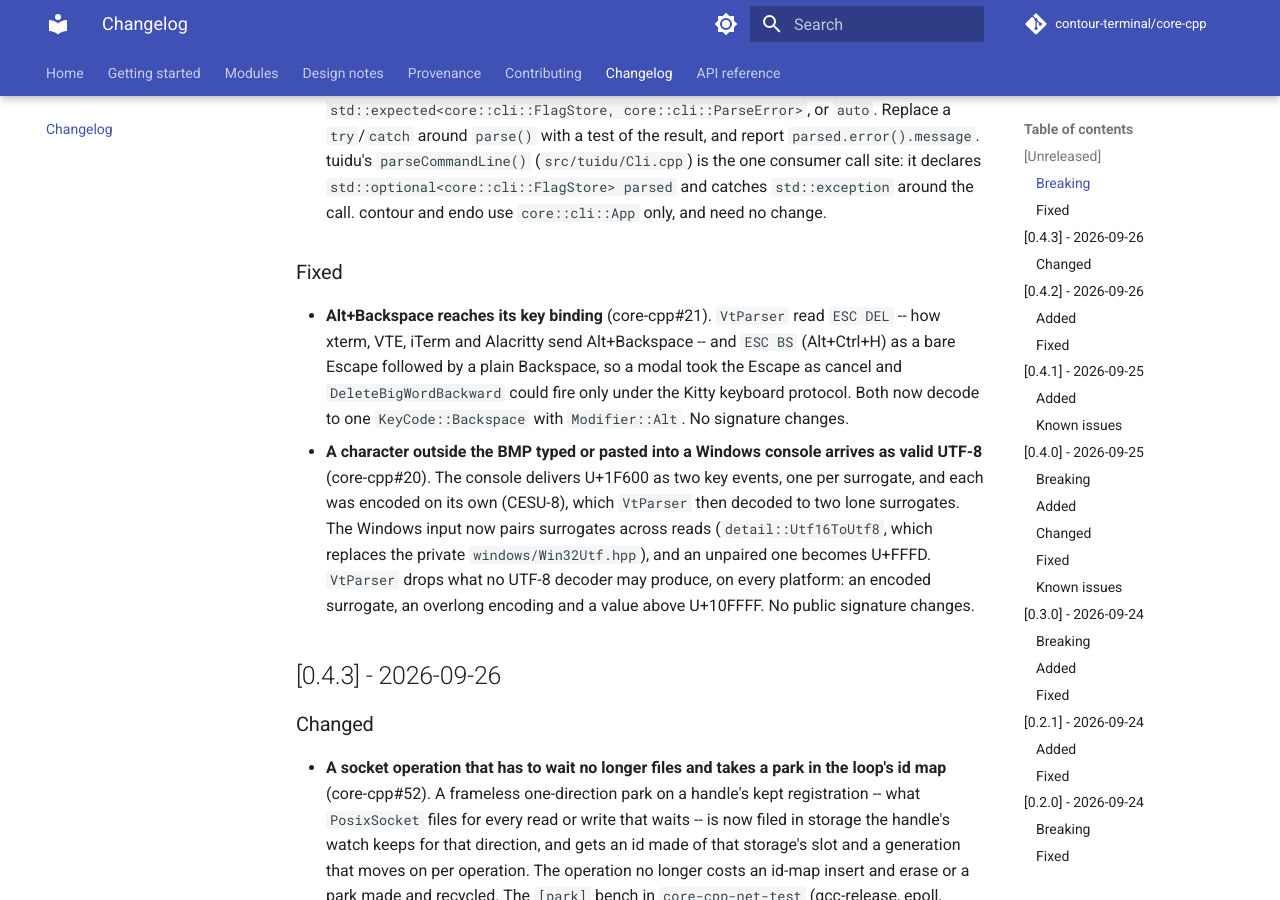
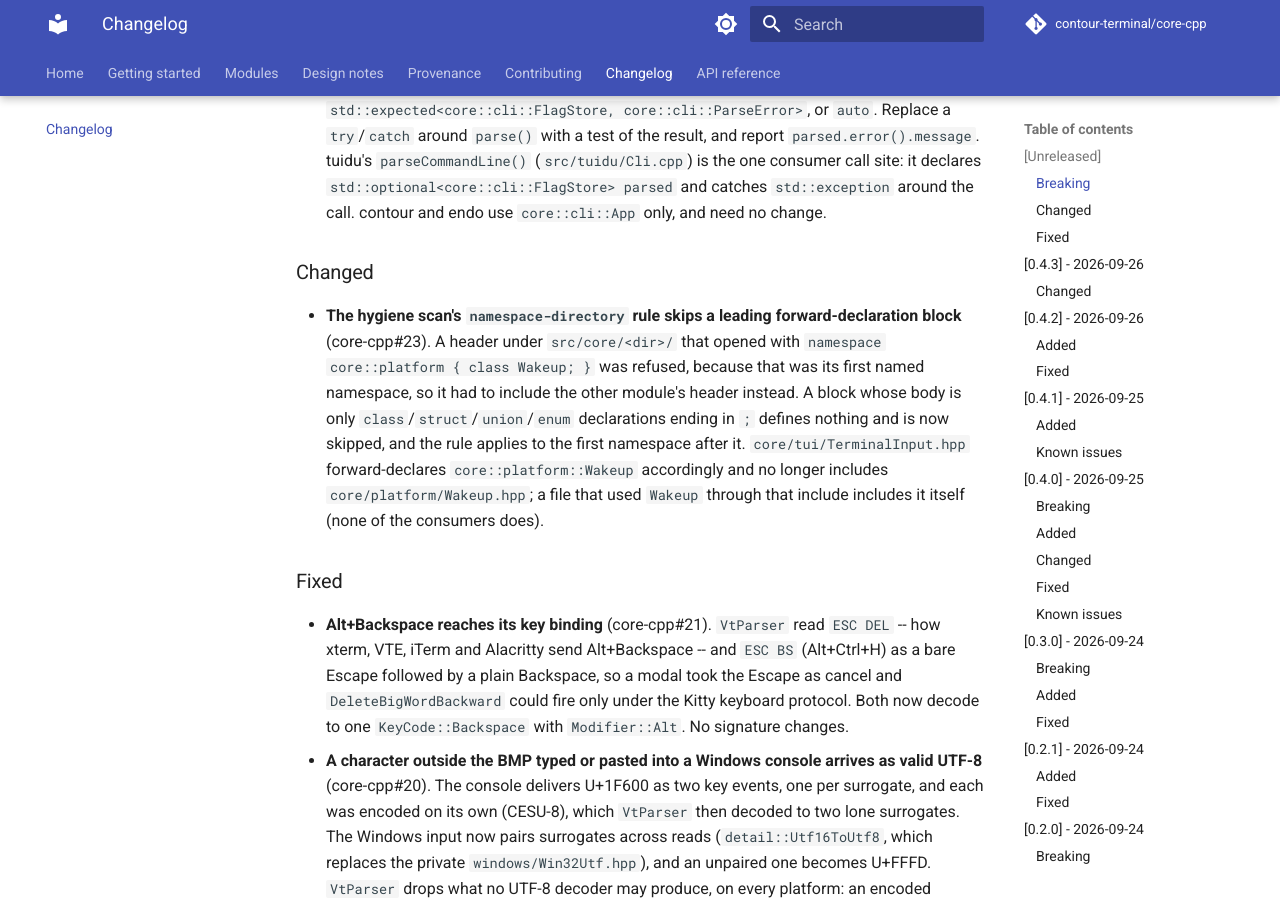
Before and after one commit to contour-terminal/core-cpp, an MkDocs documentation site: the page built from docs/changelog.md, in a window 1280 px wide and 900 px high, scrolled down 736 px. Built offline with MkDocs 1.6.1 and Material for MkDocs 9.7.7, drawn with Linux system fonts in a browser that asks for light colours; comment, search, counter and statistics services are not loaded.

Commit message:
hygiene: namespace-directory skips a leading forward-declaration block
A block that only forward-declares another module's types defines no
namespace, so the rule now applies to the first namespace after it, and
TerminalInput.hpp forward-declares core::platform::Wakeup instead of
including its header. The self-test proves both a skipped block and the
three blocks that must still be refused.

Fixes #23

Signed-off-by: Christian Parpart <christian@parpart.family>

```diff
--- a/CHANGELOG.md
+++ b/CHANGELOG.md
@@ -29,6 +29,17 @@ workflow refuses one without a section here.
     `parseCommandLine()` (`src/tuidu/Cli.cpp`) is the one consumer call site: it declares
     `std::optional<core::cli::FlagStore> parsed` and catches `std::exception` around the call.
     contour and endo use `core::cli::App` only, and need no change.
+
+### Changed
+
+- **The hygiene scan's `namespace-directory` rule skips a leading forward-declaration block**
+  (core-cpp#23). A header under `src/core/<dir>/` that opened with
+  `namespace core::platform { class Wakeup; }` was refused, because that was its first named
+  namespace, so it had to include the other module's header instead. A block whose body is only
+  `class`/`struct`/`union`/`enum` declarations ending in `;` defines nothing and is now skipped,
+  and the rule applies to the first namespace after it. `core/tui/TerminalInput.hpp` forward-declares
+  `core::platform::Wakeup` accordingly and no longer includes `core/platform/Wakeup.hpp`; a file
+  that used `Wakeup` through that include includes it itself (none of the consumers does).
 
 ### Fixed
 
```
Also changed, not shown: .agent/rules/cpp-guidelines.md (+5 -1 lines), 3 other files.
